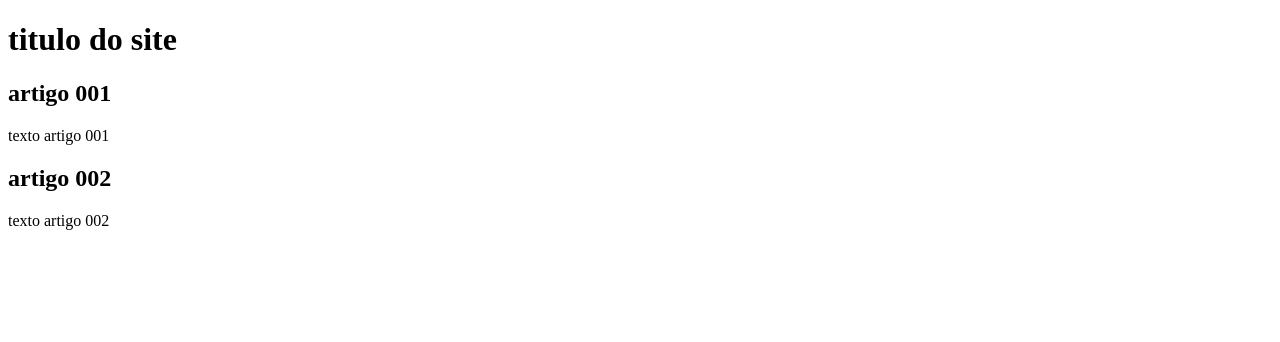
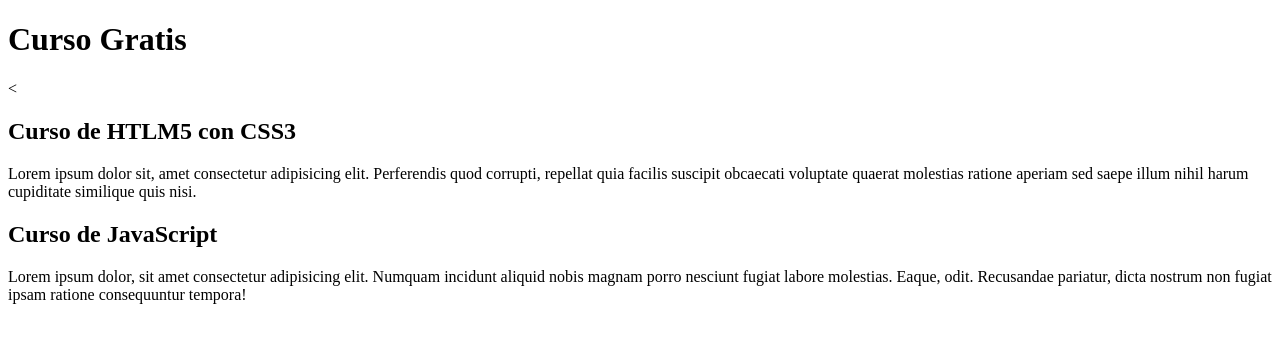
Before and after one commit to osedrom/projeto-pag, a plain HTML site: page index.html in a window 1280 px wide. Drawn offline with Linux system fonts and the light colour scheme.

Commit message:
comecei a escrever o conteudo

```diff
--- a/index.html
+++ b/index.html
@@ -9,16 +9,16 @@
 <body>
     <main>
         <header>
-            <h1>titulo do site</h1>
+            <h1>Curso Gratis </h1>
 
         </header>
         <article>
-            <h1>artigo 001</h1>
-            <p>texto artigo 001</p>
+            <<h2>Curso de HTLM5 con CSS3</h2>
+            <p>Lorem ipsum dolor sit, amet consectetur adipisicing elit. Perferendis quod corrupti, repellat quia facilis suscipit obcaecati voluptate quaerat molestias ratione aperiam sed saepe illum nihil harum cupiditate similique quis nisi.</p>
         </article>
         <article>
-            <h2>artigo 002</h2>
-            <p>texto artigo 002</p>
+            <h2>Curso de JavaScript</h2>
+            <p>Lorem ipsum dolor, sit amet consectetur adipisicing elit. Numquam incidunt aliquid nobis magnam porro nesciunt fugiat labore molestias. Eaque, odit. Recusandae pariatur, dicta nostrum non fugiat ipsam ratione consequuntur tempora!</p>
         </article>
 
     </main>
```
